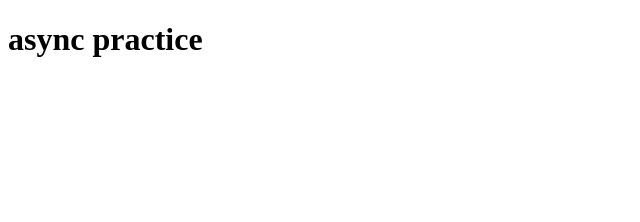
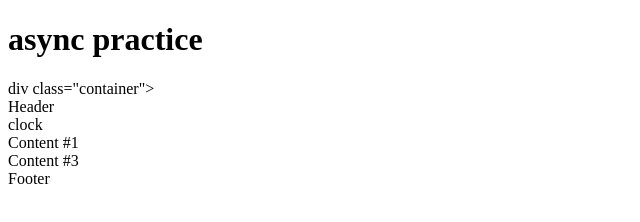
Before and after one commit to davsap32/async, a plain HTML site: page index.html in a window 1280 px wide. Shown: the whole page, without its empty margins (0-640 px from the left). Drawn offline with Linux system fonts and the light colour scheme; no server answers.

Commit message:
added more elements to html

```diff
--- a/index.html
+++ b/index.html
@@ -8,6 +8,14 @@
   </head>
   <body>
     <h1>async practice</h1>
+    div class="container">
+      <div class="header">Header</div>
+      <div class="clock">clock</div>
+      <div class="content-large">Content #1</div>
+      <div class="content-small-1"></div>
+      <div class="content-small-2">Content #3</div>
+      <div class="footer">Footer</div>
+    </div>
     <script src="script.js"></script>
   </body>
 </html>
```
